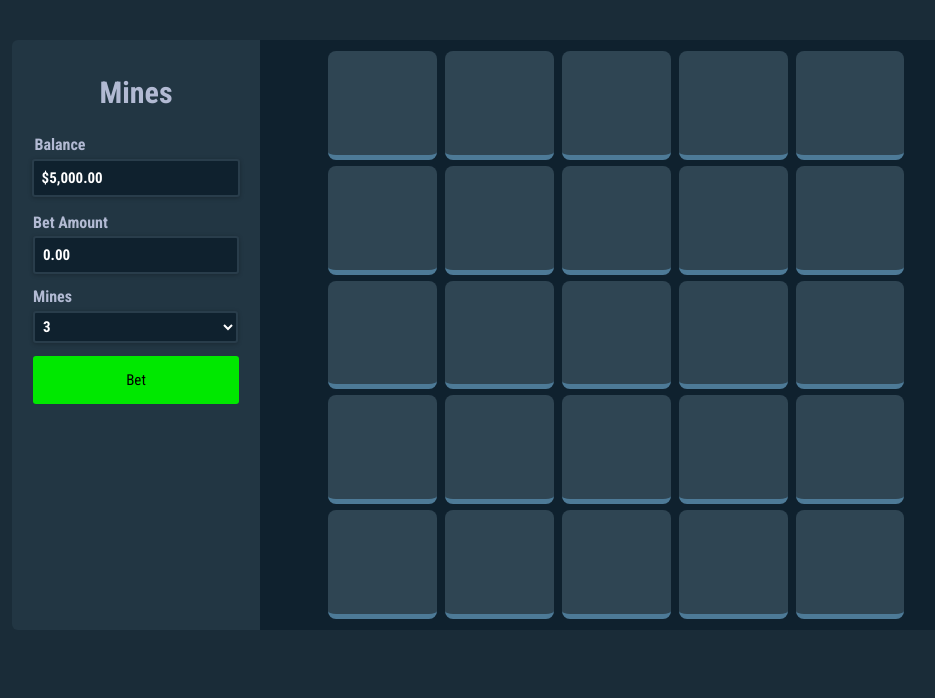
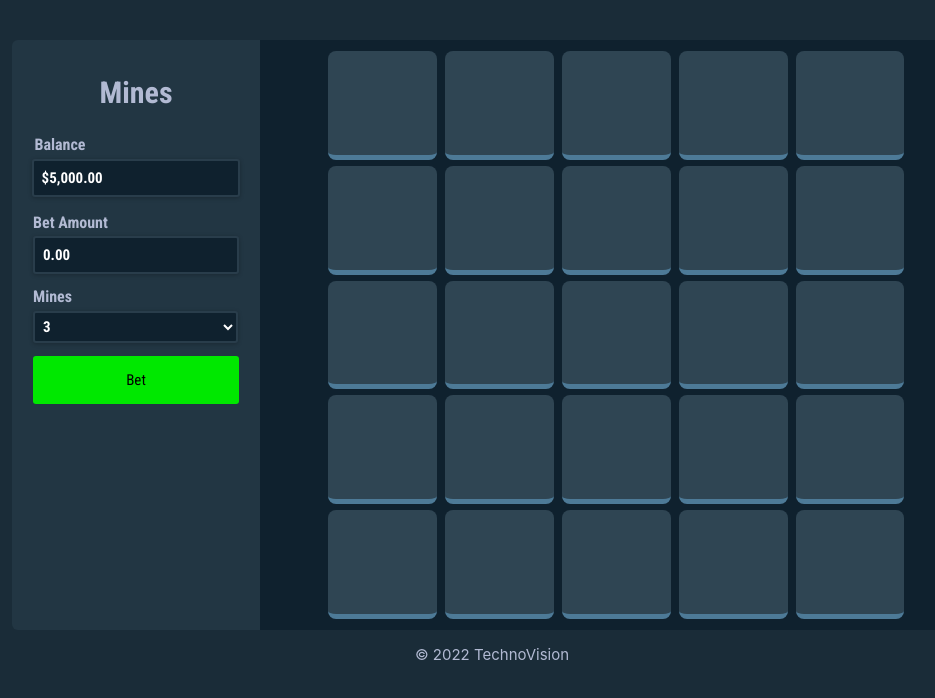
Before and after one commit to TechnoVisionDev/Mines, a React (Create React App) app: page / in a window 1280 px wide. Shown: the top 698 px of the page, without its empty margins (148-1083 px from the left). Built offline with nearby package versions, Linux system fonts and the light colour scheme; no server answers.

Commit message:
Add footer

```diff
--- a/src/components/App.js
+++ b/src/components/App.js
@@ -41,6 +41,9 @@ function App() {
         <Settings gameData={gameData}/>
         <Board gameData={gameData} addGem={addGem} isCashout={cashout}/>
       </section>
+      <footer className={styles.footer}>
+        <p>&copy; 2022 TechnoVision</p>
+      </footer>
     </GameContext.Provider>
   );
 }
--- a/src/components/App.module.css
+++ b/src/components/App.module.css
@@ -3,3 +3,10 @@
     justify-content: center;
     margin-top: 2.5rem;
 }
+
+.footer {
+    display: flex;
+    justify-content: center;
+    color: #b2bad3;
+    font-size: 15px;
+}
```
